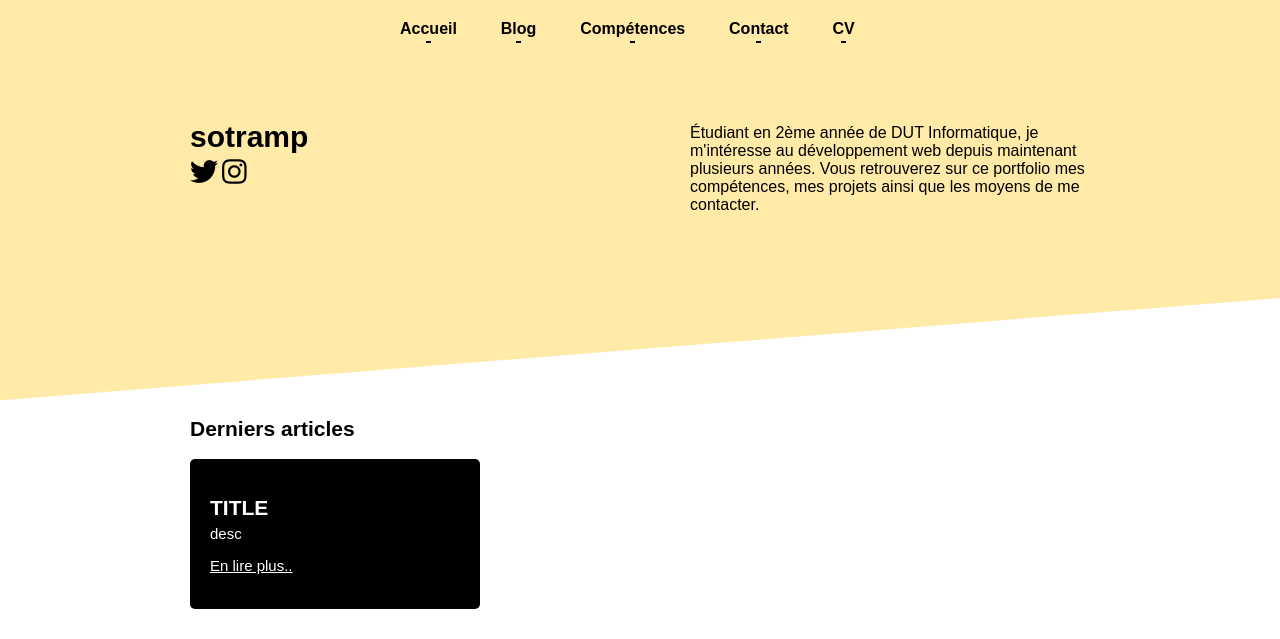
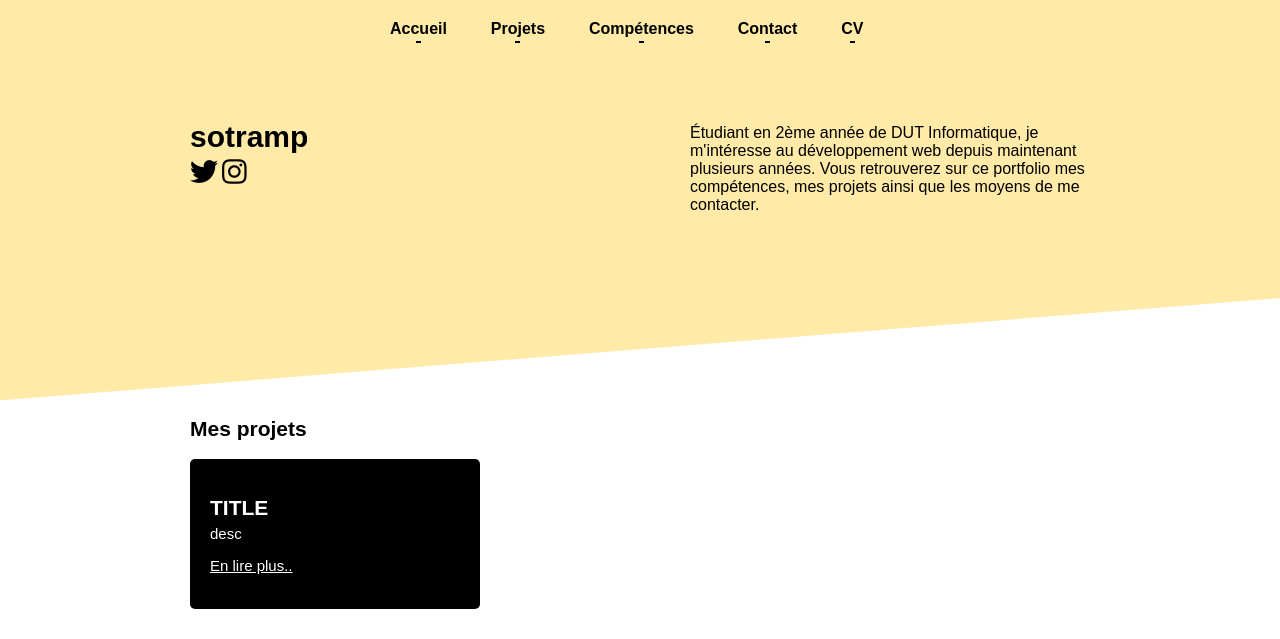
Before and after one commit to Thiboooo/portfolio-django, a Django app: page / in a window 1280 px wide. Shown: the top 639 px of the page. Run offline with Django 3.2, Linux system fonts and the light colour scheme; some libraries are stand-ins or nearby versions.

Commit message:
add html/css

```diff
--- a/portfolio/static/css/style.css
+++ b/portfolio/static/css/style.css
@@ -50,7 +50,7 @@ header svg{
 /* Menu */
 ul#menu{
     padding-left:0px; /* supprimer l'espace de la première puce */
-    width:520px;
+    width:540px;
     margin:auto;
 }
 
--- a/portfolio/templates/layouts/header.html
+++ b/portfolio/templates/layouts/header.html
@@ -18,7 +18,7 @@
     <header>
         <ul id="menu">
             <a href="#"><li>Accueil</li></a>
-            <a href="#blog"><li>Blog</li></a>
+            <a href="#blog"><li>Projets</li></a>
             <a href="#competences"><li>Compétences</li></a>
             <a href="#contact"><li>Contact</li></a>
             <a href="#"><li>CV</li></a>
--- a/portfolio/templates/layouts/main.html
+++ b/portfolio/templates/layouts/main.html
@@ -1,6 +1,6 @@
     <!-- Articles -->
     <div class="main">
-        <h2 id="blog">Derniers articles</h2>
+        <h2 id="blog">Mes projets</h2>
 
         <ul id="blog">
             <a href='#'><li><h2>title</h2><p>desc</p><p class='more'>En lire plus..</p></li></a>
```
